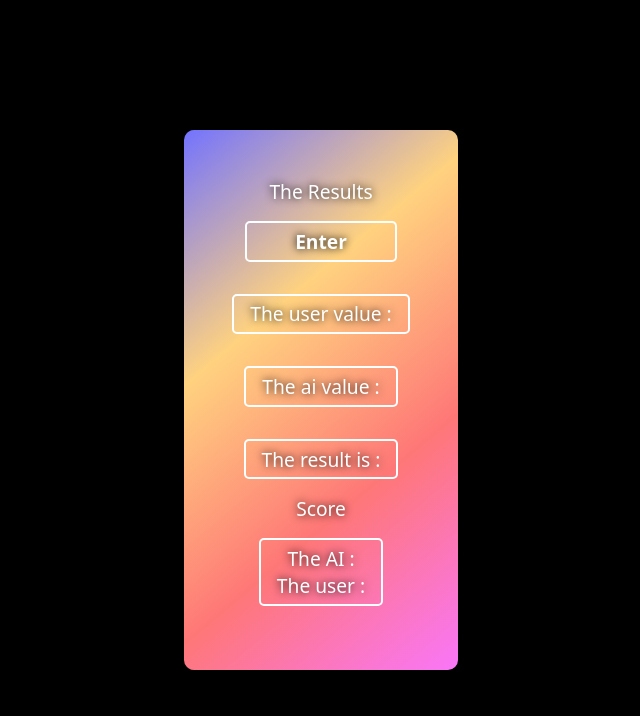
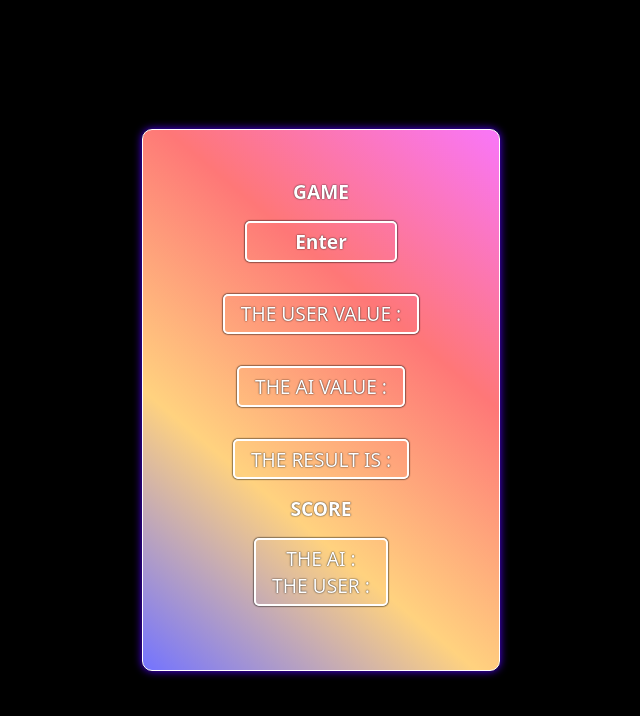
Before and after one commit to DMZTdhruv/Rock_Paper_Scissor, a plain HTML site: page index.html in a window 1280 px wide. Shown: the whole page, without its empty margins (319-959 px from the left). Drawn offline with Linux system fonts and the light colour scheme.

Commit message:
Update index.html

```diff
--- a/index.html
+++ b/index.html
@@ -14,15 +14,20 @@
             font-family: system-ui;
         }
         body{
+            text-transform: uppercase;
             background-color: black;
         }
         .first{
             text-align: center;
             padding-bottom: 1rem;
             transition: 1s all ease;
+            font-weight: bolder;
         }
         .second{
             border: 2px solid white;
+            box-shadow: 0 0 0.1rem black,
+            0 0 0.1rem black
+            ;
             text-align: center;
             padding: 0.3rem 1rem;
             border-radius: 5px;
@@ -45,26 +50,41 @@
             justify-content: center;
             align-items: center;
             background-image: linear-gradient(
-                140deg,
+                400deg,
                 rgb(115, 115, 255),
                 rgb(255, 210, 127),
                 rgb(254, 119, 119),
                 rgb(249, 118, 249)
             );
             background-size: 100%;
-            padding: 3rem;
+            padding: 3rem 5rem;
             border-radius: 10px;
             font-size: 1.2rem;
-            text-shadow: 0 0 0.5rem black;
-            transition: 0.5s all ease;
-        }
-        .box:hover{
-            background-size: 500%;
+            text-shadow: 0 0 0.1rem black;
+            border: 1px solid rgb(255, 255, 255);
+            box-shadow: 0 0 0.5rem rgb(81, 0, 255);
+            animation:5s all ease infinite;
+            animation-name: move;
         }
 
+        @keyframes move {
+            0%{
+                background-size: 100%;
+                box-shadow: 0 0 0.5rem rgb(81, 0, 255);
+            }
+            50%{
+                background-size: 300%;
+                box-shadow: 0 0 0.5rem rgb(191, 0, 255);
+            }
+            100%{
+                background-size: 100%;
+                box-shadow: 0 0 0.5rem rgb(81, 0, 255);
+            }
+
+        }
         button{
             color: white;
-            text-shadow: 0 0 0.5rem black;
+            text-shadow: 0 0 0.1rem black;
             padding: 0.3rem 3rem;
             background-color: transparent;
             border: 2px solid white;
@@ -75,6 +95,15 @@
             margin-bottom: 1rem;
         }
 
+        .nope{
+            font-weight: bolder;
+        }
+
+        .false{
+            box-shadow: 0 0 0.1rem black,
+            0 0 0.1rem black
+            ;
+        }
 
 
     </style>
@@ -82,12 +111,12 @@
 <body>
     <div class="container">
         <div class="box">
-            <p class="first">The Results</p>
+            <p class="first">GAME</p>
             <button active="true" class="false">Enter</button>
             <p class="second" id="user">The user value : </p>
             <p class ="second" id="ai">The ai value : </p>
             <p class ="second" id="winner">The result is : </p>
-            <p lass="first">Score</p>
+            <p class="nope">Score</p>
             <p class="second" id="score">The AI : <br>
             The user : </p>
         </div>
```
